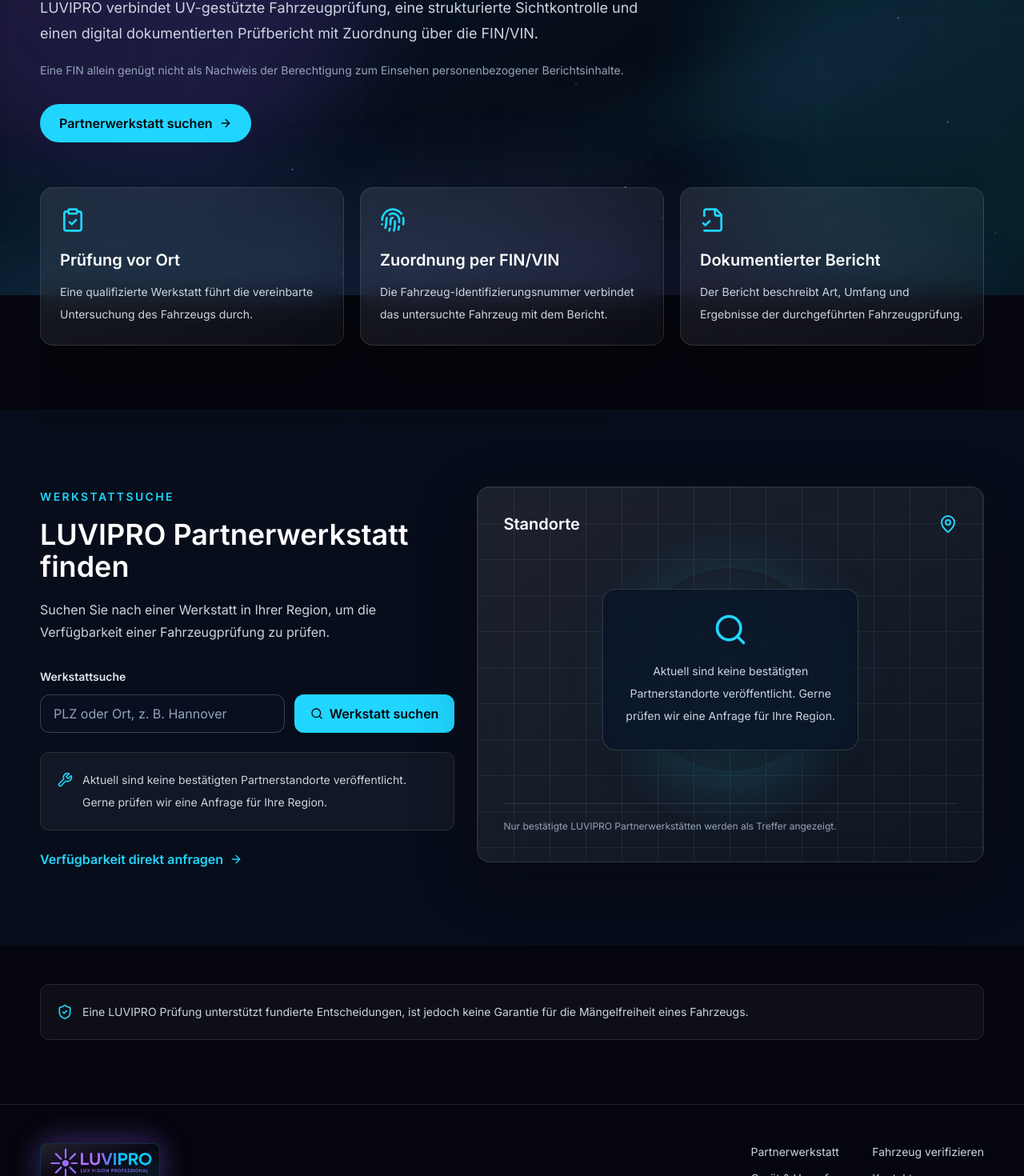
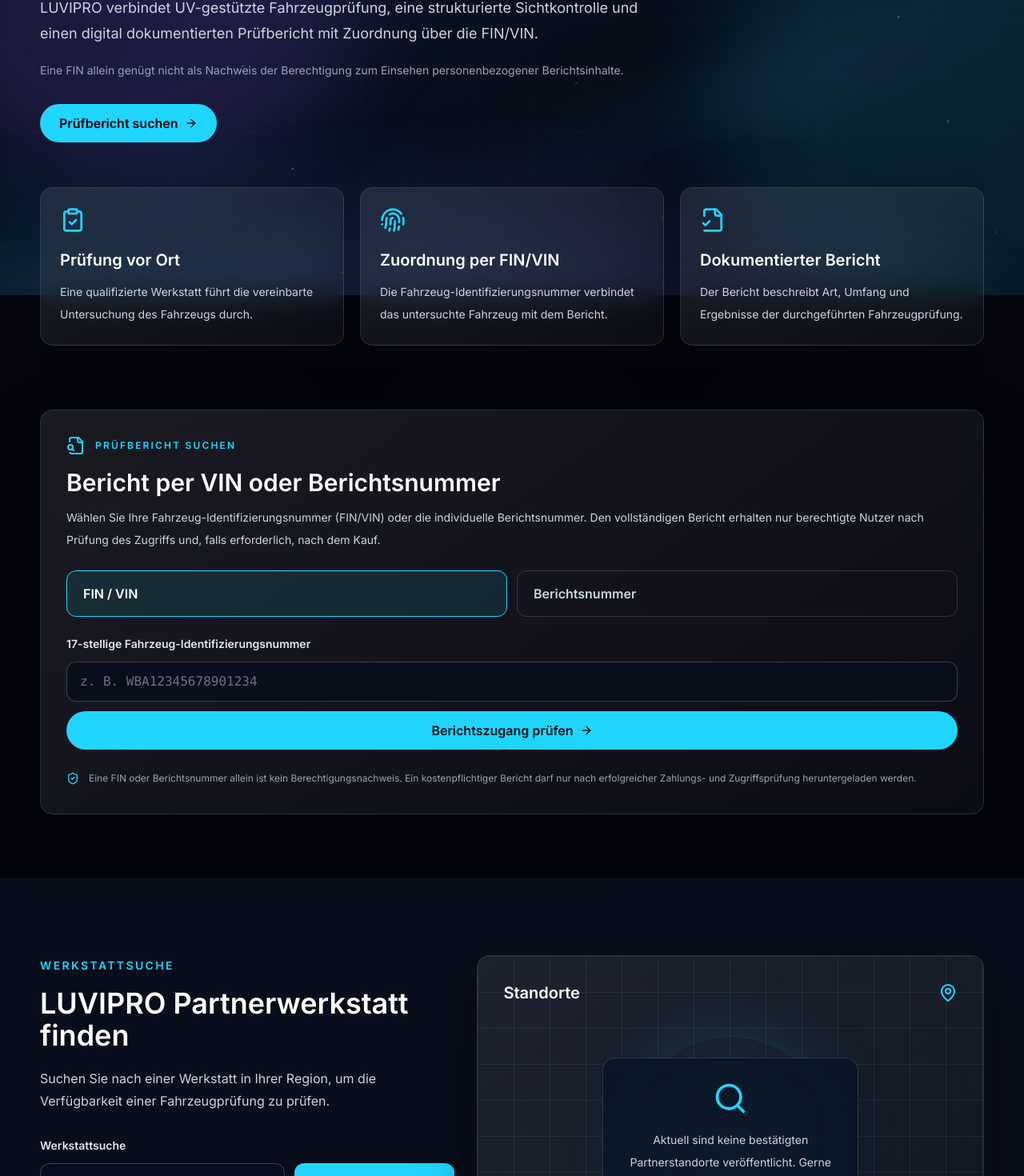
Before and after one commit to Diaa6969/luvipro-website, a Next.js app: page /verify in a window 1280 px wide. Shown: the part 431-1901 px from the top of the page at 80% size. Built offline with nearby package versions, Linux system fonts and the light colour scheme.

Commit message:
Route report discovery via VIN or report number instead of QR in src/app/verify/page.tsx

```diff
--- a/src/app/verify/page.tsx
+++ b/src/app/verify/page.tsx
@@ -5,6 +5,7 @@ import { Navbar } from "@/components/sections/navbar";
 import { Footer } from "@/components/sections/footer";
 import { AnimatedAtmosphere } from "@/components/ui/animated-atmosphere";
 import { WorkshopFinder } from "@/components/sections/workshop-finder";
+import { ReportLookup } from "@/components/reports/report-lookup";
 
 export const metadata: Metadata = {
   title: "Fahrzeugprüfung & VIN-Berichte | LUVIPRO",
@@ -35,8 +36,8 @@ export default function VerifyPage() {
           <p className="mt-4 text-sm leading-7 text-slate-400">
             Eine FIN allein genügt nicht als Nachweis der Berechtigung zum Einsehen personenbezogener Berichtsinhalte.
           </p>
-          <Link href="#partner-map" className="mt-7 inline-flex items-center gap-2 rounded-full bg-pulse px-6 py-3 font-semibold text-obsidian transition hover:bg-frost">
-            Partnerwerkstatt suchen <ArrowRight className="h-4 w-4" />
+          <Link href="#report-lookup" className="mt-7 inline-flex items-center gap-2 rounded-full bg-pulse px-6 py-3 font-semibold text-obsidian transition hover:bg-frost">
+            Prüfbericht suchen <ArrowRight className="h-4 w-4" />
           </Link>
         </div>
         <div className="mt-14 grid gap-5 md:grid-cols-3">
@@ -48,6 +49,9 @@ export default function VerifyPage() {
             </div>
           ))}
         </div>
+      </section>
+      <section id="report-lookup" className="scroll-mt-24 bg-obsidian pb-16 sm:pb-20">
+        <div className="section-shell max-w-5xl"><ReportLookup /></div>
       </section>
       <section id="partner-map" className="scroll-mt-24 bg-midnight py-20 sm:py-24">
         <div className="section-shell">
```
